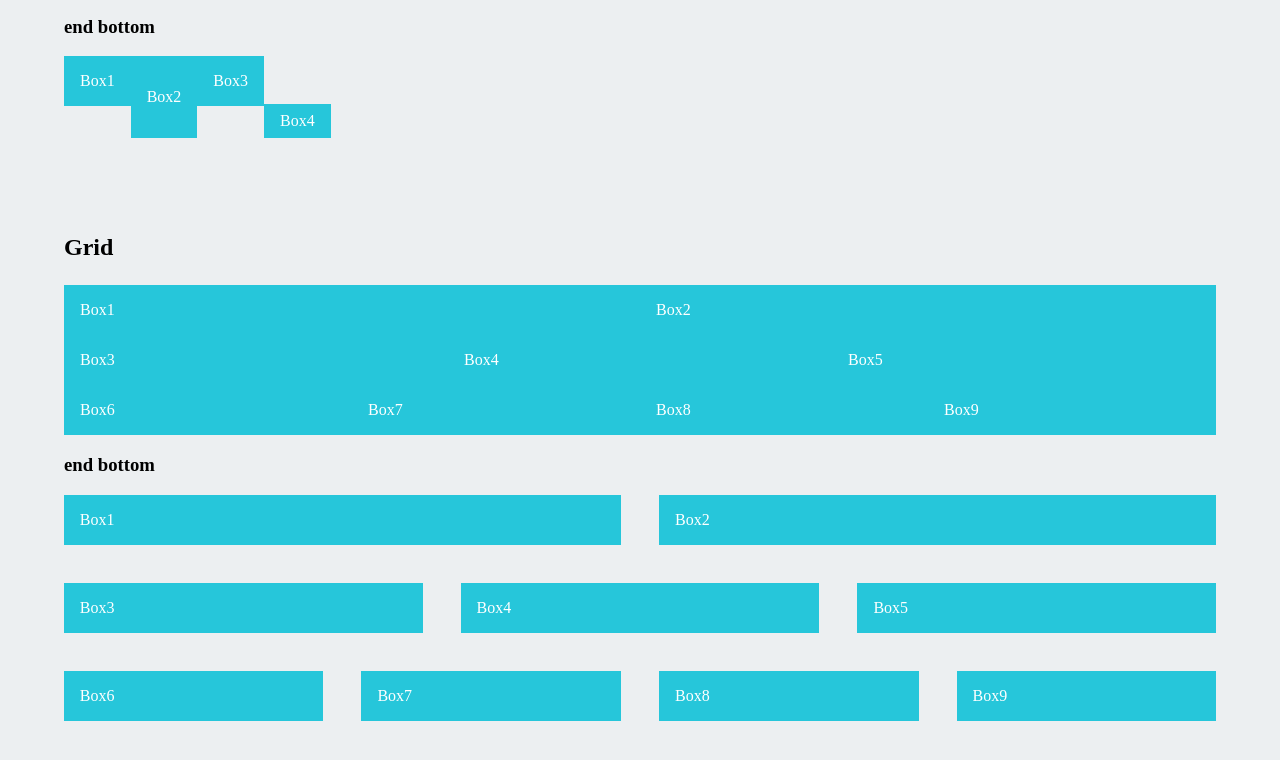
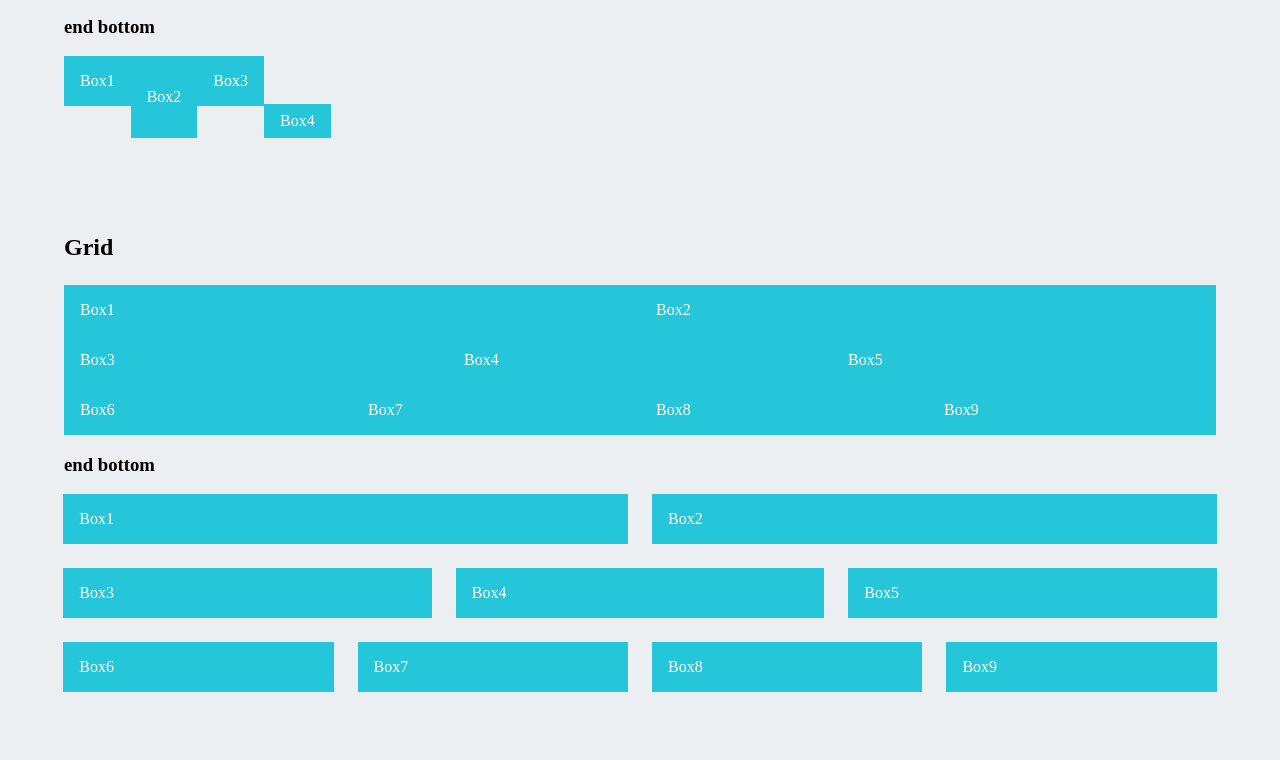
Before and after one commit to hilosiva/Olexcss, a plain HTML site: page doc/index.html in a window 1280 px wide. Shown: the part 950-1710 px from the top of the page. Drawn offline with Linux system fonts and the light colour scheme.

Commit message:
Change Default Gutter Size
nomarl: 3vw -> 2vw
large: 5vw -> 3vw

```diff
--- a/olex.scss
+++ b/olex.scss
@@ -14,15 +14,15 @@ $column: 12;
 // Gutter Size
 $gutters: (
   "small": 1vw,
-  "normal": 3vw,
-  "large": 5vw,
+  "normal": 2vw,
+  "large": 3vw,
 ) !default;
 
 // Breakpoints
 $breakpoints: (
-  "tab": "(min-width: 768px)",
-  "lap": "(min-width: 1024px)",
-  "desk": "(min-width: 1200px)",
+  "tab": 768px,
+  "lap": 1024px,
+  "desk": 1200px,
 ) !default;
 
 /*
@@ -181,7 +181,7 @@ $breakpoints: (
 }
 
 @each $key, $val in $breakpoints {
-  @media screen and #{$val} {
+  @media screen and (min-width: $val) {
     .olex {
       &__item {
         @for $i from 1 through $column {
```
Also changed, not shown: olex.css, olex.min.css.
